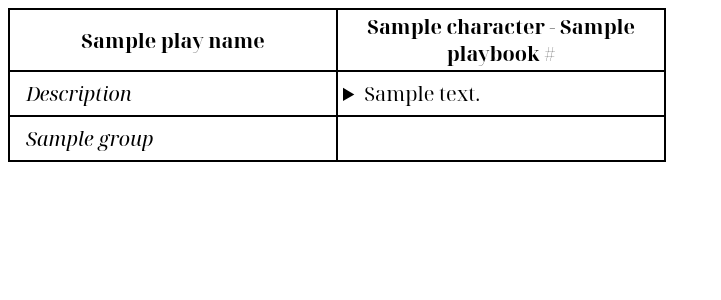
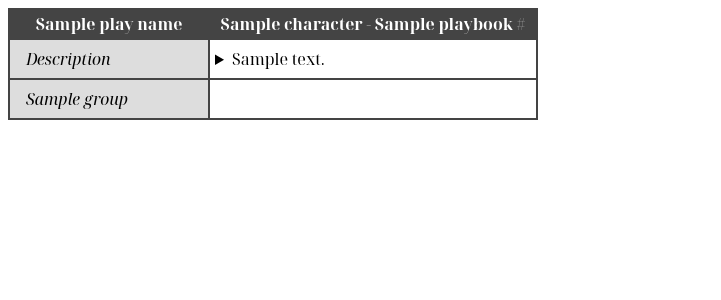
Before and after one commit to mikaelho/sheets, a Django app: template play/templates/game.html in a window 1280 px wide. Shown: the top 300 px of the page, without its empty margins (0-721 px from the left). Run offline with Django 3.2, Linux system fonts and the light colour scheme; the template is opened without the code that fills it: most values are stand-ins (such as "Sample title", 1, 10 or a date in 2020); parts of the project's set-up code (start-up, migrations or seed data) failed here and were passed over.

Commit message:
Improve table colors

```diff
--- a/play/templates/game.html
+++ b/play/templates/game.html
@@ -3,16 +3,16 @@
     <style>
         table {
           font-family: Didot, 'Bodoni MT', 'Noto Serif Display', 'URW Palladio L', P052, Sylfaen, serif;
-          font-size: 125%;
+          /*font-size: 125%;*/
           margin: 0;
           border-collapse: separate;
           border-spacing: 0;
           table-layout: fixed;
-          border: 1px solid black;
+          border: 1px solid #444444;
         }
         table td,
         table th {
-          border: 1px solid black;
+          border: 1px solid #444444;
           padding: 0.5rem 1rem;
         }
         table thead th {
@@ -21,8 +21,10 @@
           top: 0;
           z-index: 1;
           width: 25vw;
-          background: white;
+          background: #444444;
+          color: white;
         }
+        table thead th:nth-child(1) {width: 15vw;}
         table td {
           background: #fff;
           padding: 4px 5px;
@@ -43,7 +45,7 @@
         table tbody th {
           position: sticky;
           left: 0;
-          background: white;
+          background: #DDDDDD;
           z-index: 1;
         }
         caption {
@@ -63,7 +65,7 @@
           outline: 0;
         }
         a {
-          color: darkslategray;
+          color: white;
           text-decoration: none;
         }
     </style>
```
